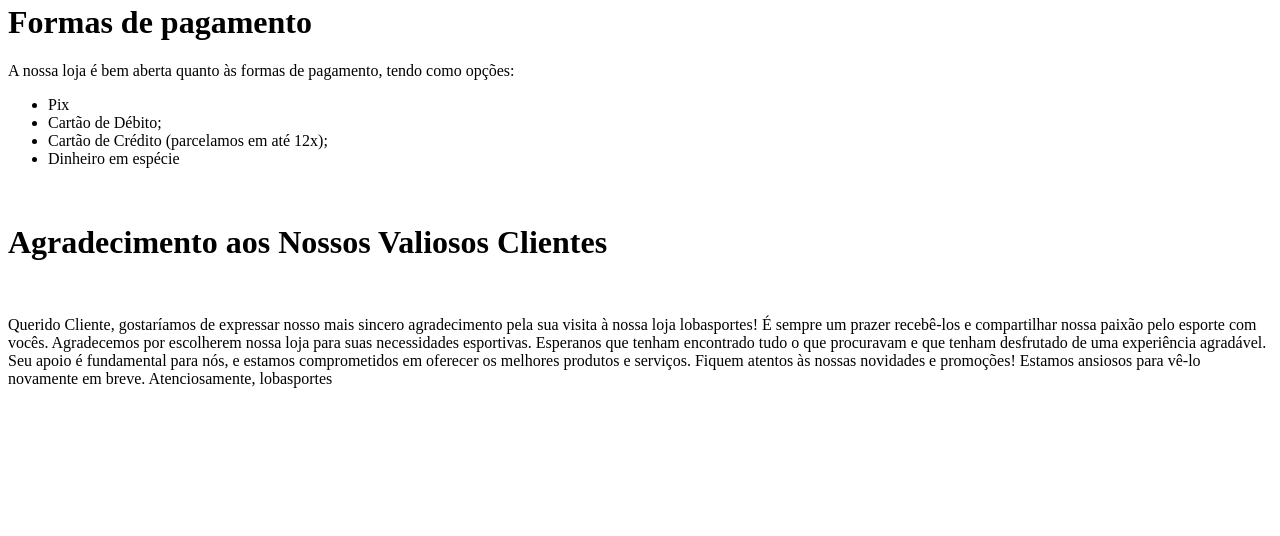
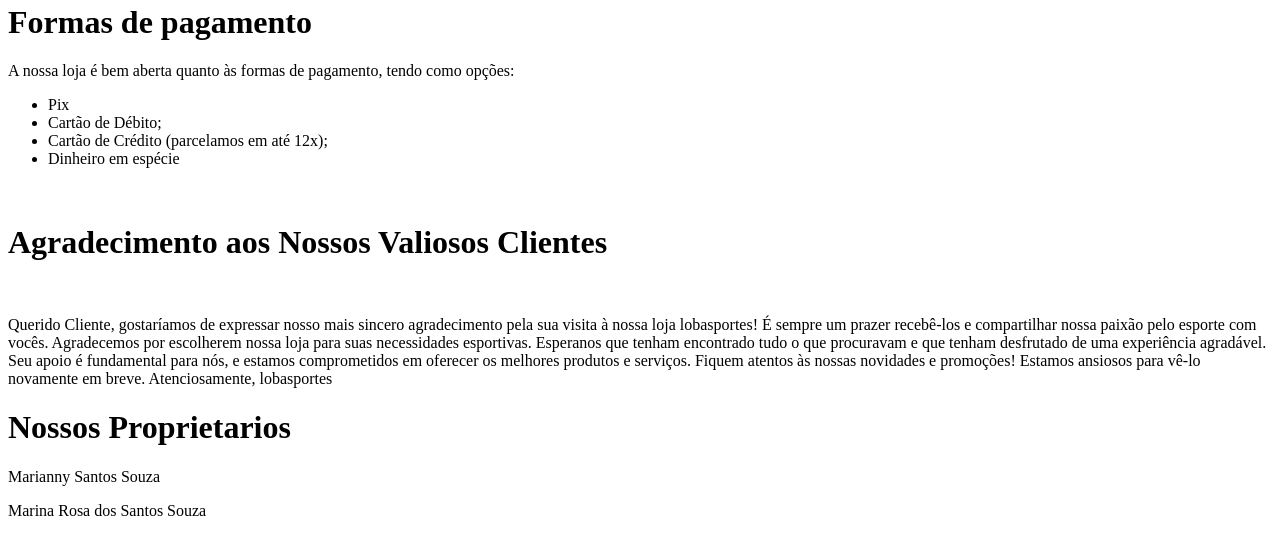
Before and after one commit to Marianny24/atv6, a plain HTML site: page index.html in a window 1280 px wide. Shown: the part 1978-2514 px from the top of the page. Before the commit the page ends 2382 px from the top, so only its background shows below. Drawn offline with Linux system fonts and the light colour scheme.

Commit message:
mensagem de commit

```diff
--- a/index.html
+++ b/index.html
@@ -95,6 +95,9 @@
 
           Fiquem atentos às nossas novidades e promoções! Estamos ansiosos para vê-lo novamente em breve.
           Atenciosamente, lobasportes </p>
-</section>
-  </body>
+
+  <h1>Nossos Proprietarios </h1>
+  <p> Marianny Santos Souza </p>
+  <p> Marina Rosa dos Santos Souza </p>
+    </body>
 </html>
```
